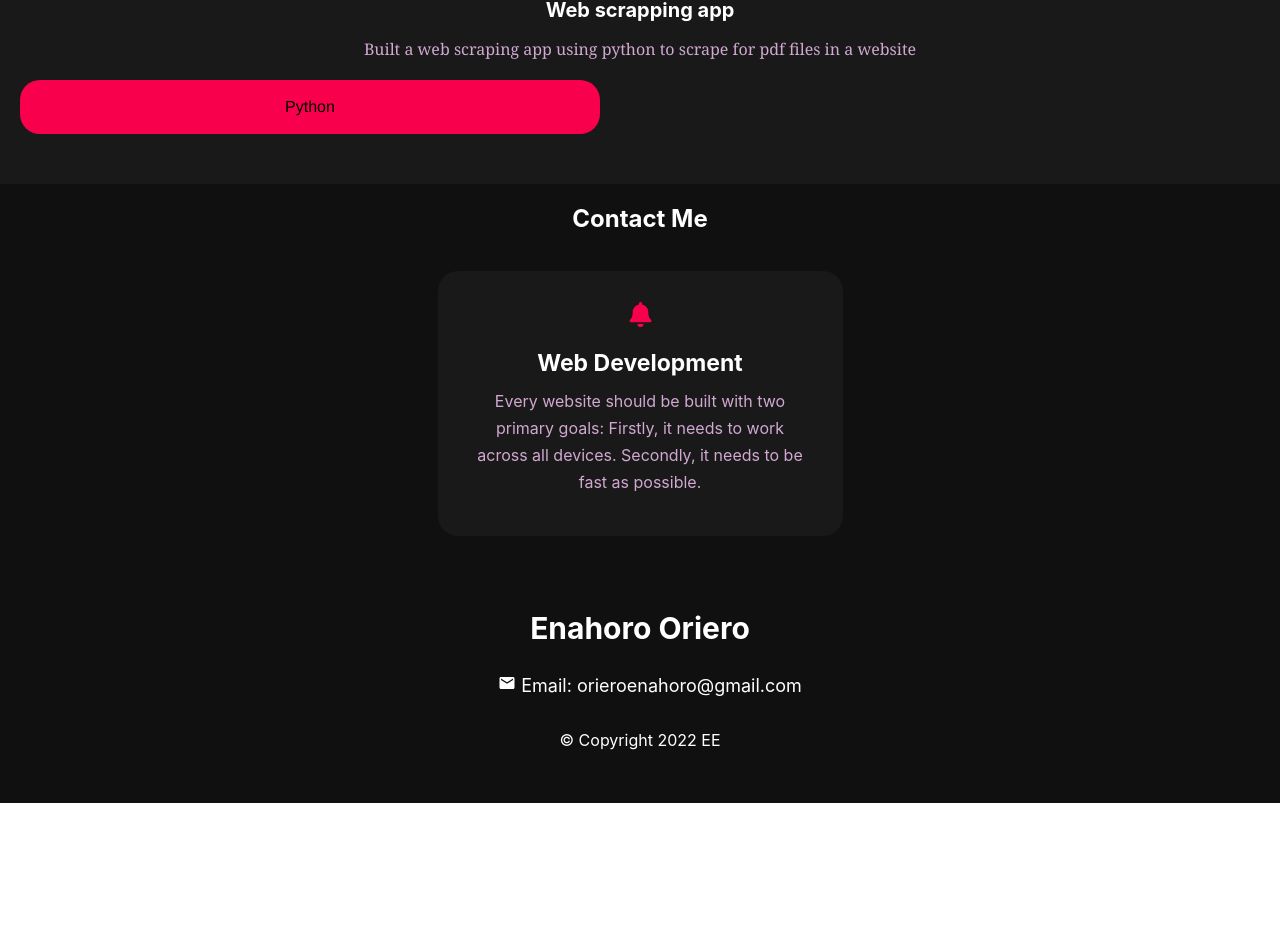
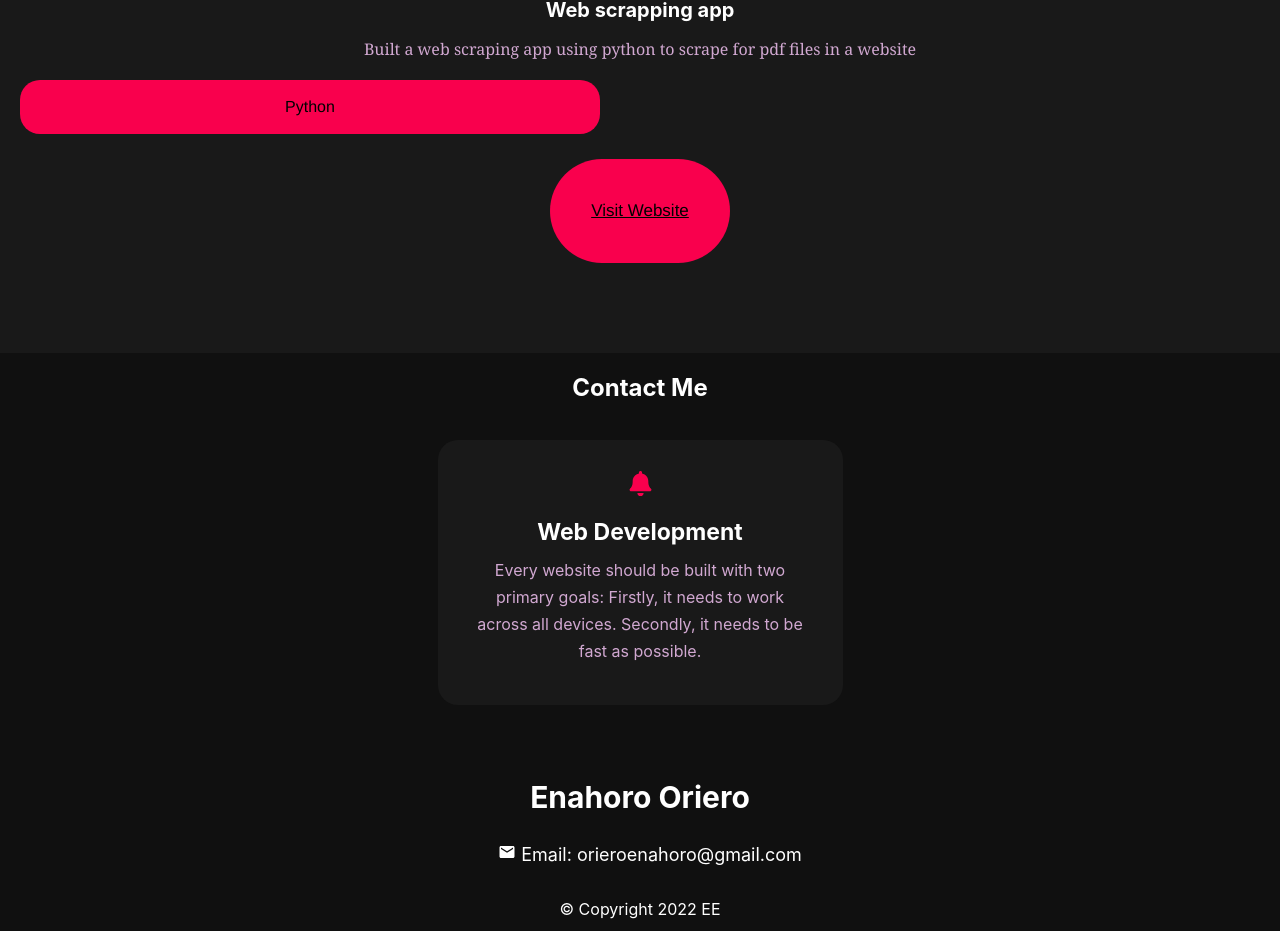
Before and after one commit to enahororenas/portfolio, a React (Create React App) app: page / in a window 1280 px wide. Shown: the part 6109-7040 px from the top of the page. Before the commit the page ends 6912 px from the top, so only its background shows below. Built offline with nearby package versions, Linux system fonts and the light colour scheme; the HTML template or start-up script is replaced by a standard one.

Commit message:
Added python path

```diff
--- a/src/pages/Project.js
+++ b/src/pages/Project.js
@@ -27,6 +27,7 @@ const Project = () => {
     {
       name: "Web scrapping app",
       des: "Built a web scraping app using python to scrape for pdf files in a website",
+      projectlink: "https://github.com/enahororenas/crawler",
       techused: [
         {techname: "Python"},
       ],
```
